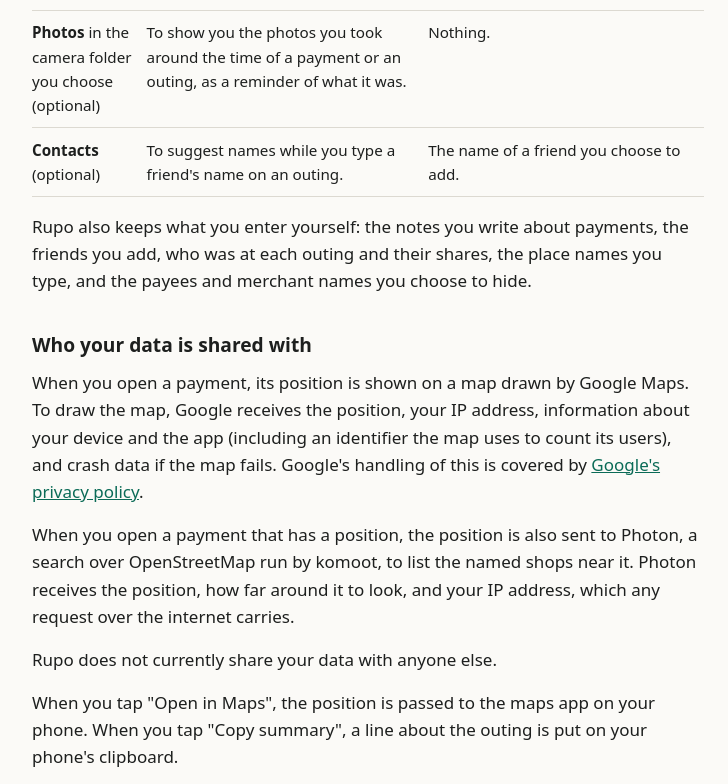
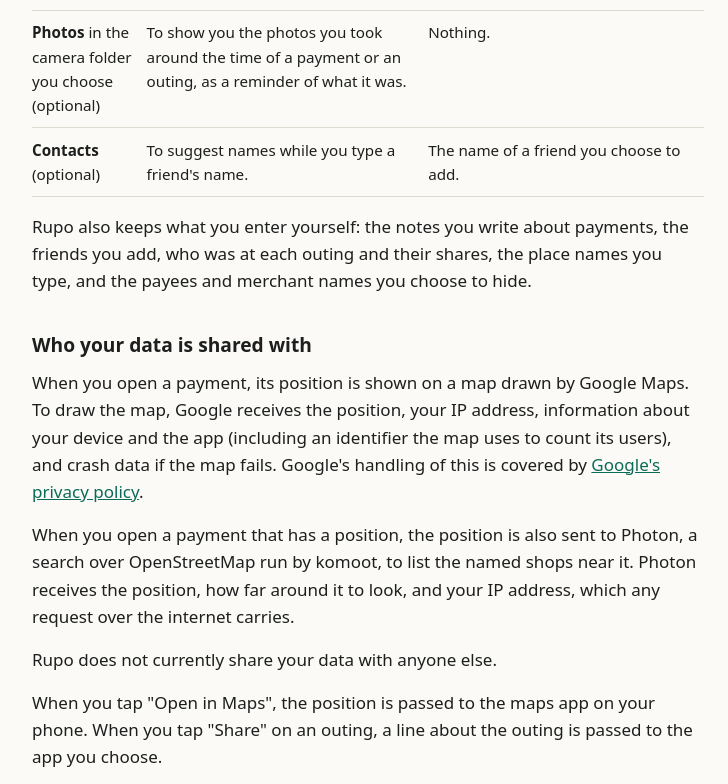
Before and after one commit to m3rcury02/rupo, a plain HTML site: page privacy.html in a window 1280 px wide. Shown: the part 1184-1968 px from the top of the page, without its empty margins (272-1000 px from the left). Drawn offline with Linux system fonts and the light colour scheme.

Commit message:
Privacy policy for Rupo 1.3.0: the outing's Share button
Co-Authored-By: Claude Opus 5.5 <noreply@anthropic.com>
Claude-Session: https://claude.ai/code/session_011NapN1dCpzy4VYSeaRZfXG

```diff
--- a/privacy.html
+++ b/privacy.html
@@ -54,7 +54,7 @@ Home and Office.</td>
 </tr>
 <tr>
 <td><strong>Contacts</strong> (optional)</td>
-<td>To suggest names while you type a friend's name on an outing.</td>
+<td>To suggest names while you type a friend's name.</td>
 <td>The name of a friend you choose to add.</td>
 </tr>
 </tbody>
@@ -73,8 +73,8 @@ OpenStreetMap run by komoot, to list the named shops near it. Photon receives th
 it to look, and your IP address, which any request over the internet carries.</p>
 <p>Rupo does not currently share your data with anyone else.</p>
 <p>When you tap "Open in Maps", the position is
-passed to the maps app on your phone. When you tap "Copy summary", a line about the outing is put on your
-phone's clipboard.</p>
+passed to the maps app on your phone. When you tap "Share" on an outing, a line about the outing is passed
+to the app you choose.</p>
 <p>When you tap "Send to the developer", Rupo opens your email app with a message to the developer that
 contains the SMS exactly as received, its sender and the time it arrived, the app version, and what Rupo
 read and what you tapped. The developer uses it to teach Rupo that message's format, and keeps it with
```
